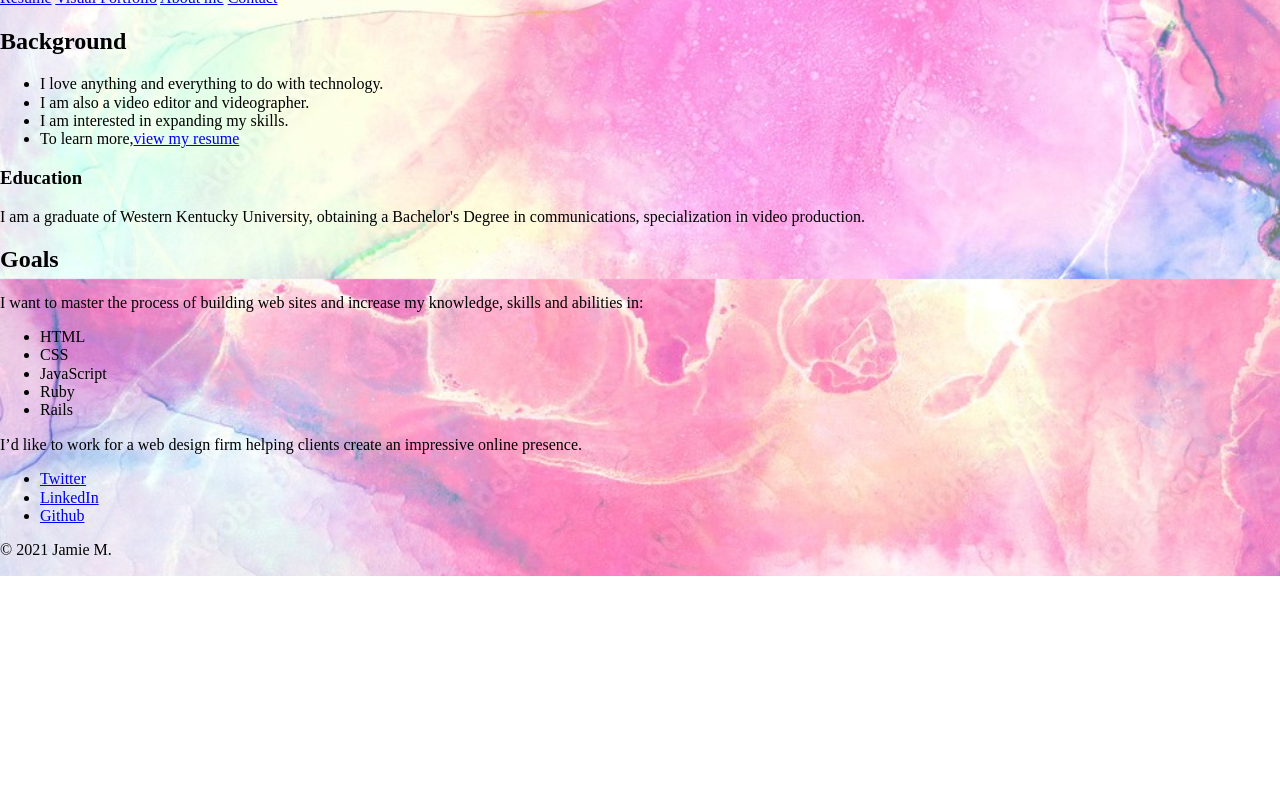
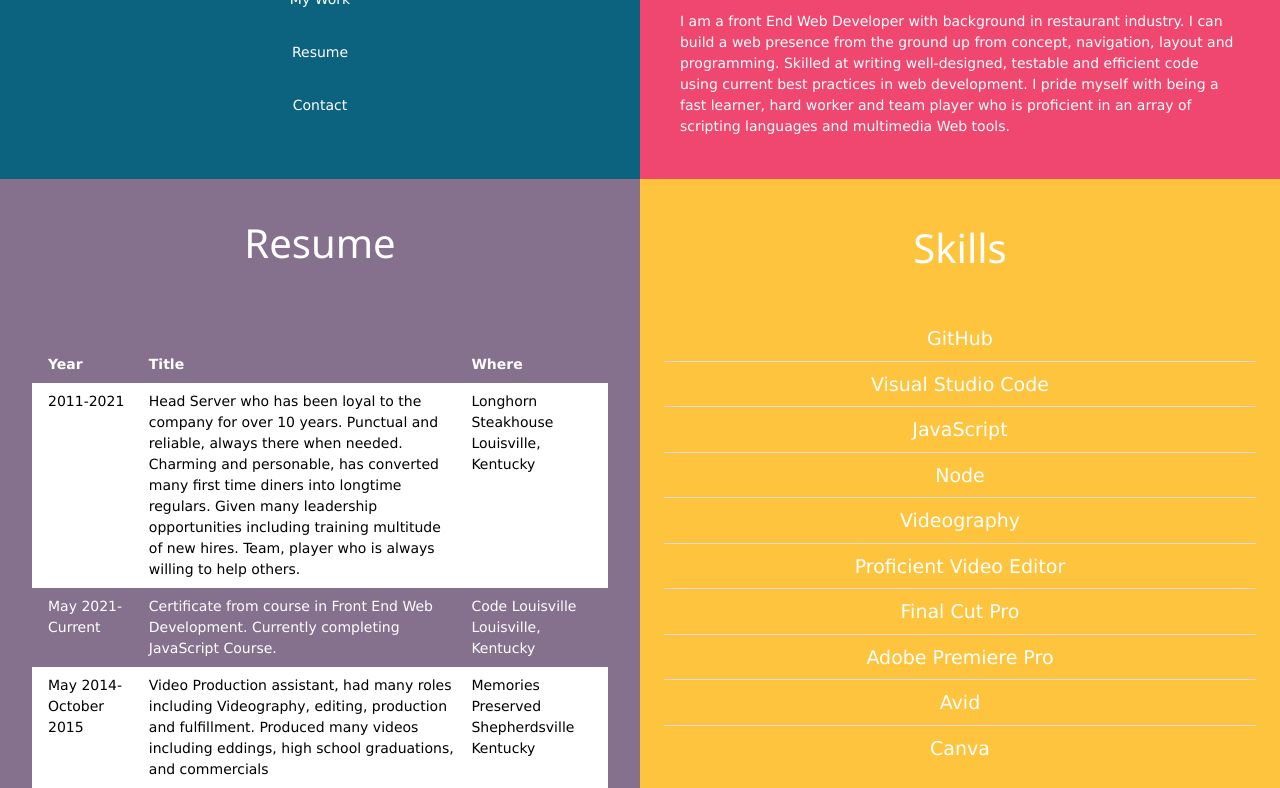
Before and after one commit to grund22/Portfolio, a plain HTML site: page index.html in a window 1280 px wide. Shown: the part 521-1309 px from the top of the page. Before the commit the page ends 1097 px from the top, so only its background shows below. Drawn offline with Linux system fonts and the light colour scheme.

Commit message:
GIT PAGE

```diff
--- a/index.html
+++ b/index.html
@@ -1,108 +1,190 @@
 <!DOCTYPE html>
-<html lang="en">
-
+<html>
 <title>Jamie McMahan</title>
 <meta charset="UTF-8">
-<meta http-equiv="X-UA-Compatible" content="IE=edge">
-<meta name="viewport" content="width=device-width, initial-scale=1.0">
-<!--Links to css,fonts, all kind of styles ---->
-<link rel="stylesheet" href="css/normalize.css">
-<link rel="stylesheet" href="css/style.css">
-
-
-<body>
-    <style>
-        body {
-            background-image: url('img/background3.jpg');
-            background-repeat: no-repeat;
-            background-attachment: fixed;
-            background-size: 100% 100%;
-        }
-    </style>
-
-    <header>
+<meta name="viewport" content="width=device-width, initial-scale=1">
+<link rel="stylesheet" href="css/css.css">
 
 
 
-        <div class="dropdown">
-            <button class="dropbtn"> <img src="img\logo.png" alt="Jamie McMahan logo" class="profile-img" onClick="alert('Thanks for checking out my page!')">
-    </button>
-            <div class="dropdown-content">
-                <a href="Resume.pdf">Resume</a>
-                <a href="portfolio.html">Visual Portfolio</a>
-                <a href="About me.html">About me</a>
-                <a href="contact.html">Contact</a>
+<body class="w3-content" style="max-width:1300px">
+
+    <!-- First Grid: Logo & About -->
+    <div class="w3-half w3-black w3-container w3-center" style="height:700px">
+        <div class="w3-padding-64">
+            <br>
+            <br>
+            <br>
+            <h1><img src="img/logo.png" alt="Jamie McMahan logo" style=width:51%></h1>
+        </div>
+        <div class="w3-padding-50">
+            <a href="home.html" class="w3-button w3-black w3-block w3-hover-blue-grey w3-padding-16">Home</a>
+            <a href="home.html" class="w3-button w3-black w3-block w3-hover-teal w3-padding-16">My Work</a>
+            <a href="resume.pdf" class="w3-button w3-black w3-block w3-hover-dark-grey w3-padding-16">Resume</a>
+            <a href="<h1>resume</h1" class="w3-button w3-black w3-block w3-hover-brown w3-padding-16">Contact</a>
+        </div>
+    </div>
+    <div class="w3-half w3-blue-grey w3-container" style="height:700px">
+        <div class="w3-padding-64 w3-center">
+            <h1>About Me</h1>
+            <img src="img/me.jpg" class="headshot" alt="Jamie" style="width:50%; ">
+            <br> <br>
+            <div class=" w3-left-align w3-padding-large ">
+                <p>I am a front end web developer who always had a passion for technology. Whether it be video production or canva designs, I constantly seek to fill the creative hole that technology often fills.</p>
+                <p>I am a front End Web Developer with background in restaurant industry. I can build a web presence from the ground up from concept, navigation, layout and programming. Skilled at writing well-designed, testable and efficient code using
+                    current best practices in web development. I pride myself with being a fast learner, hard worker and team player who is proficient in an array of scripting languages and multimedia Web tools.</p>
             </div>
         </div>
+    </div>
 
-        </nav>
 
-    </header>
 
-    <main>
+    <!---Second Grid: Work & Resume--->
 
-        <div class="card">
-            <h2 class="card-title">Background </h2>
 
-            <ul>
-                <li> I love anything and everything to do with technology. </li>
-                <li>I am also a video editor and videographer.</li>
-                <li>I am interested in expanding my skills.</li>
-                <li>To learn more,<a href="Resume.pdf">view my resume</a> </li>
+    <div class="w3-half w3-indigo w3-container " style="min-height:700px ">
+        <div class="w3-padding-64 w3-center ">
+            <h1>Resume</h1>
+            <div class="w3-container w3-responsive">
+                <table class="w3-table ">
+                    <tr>
+                        <th>Year</th>
+                        <th>Title</th>
+                        <th>Where</th>
+                    </tr>
+                    <tr class="w3-white ">
+                        <td>2011-2021</td>
+                        <td>Head Server who has been loyal to the company for over 10 years. Punctual and reliable, always there when needed. Charming and personable, has converted many first time diners into longtime regulars. Given many leadership opportunities
+                            including training multitude of new hires. Team, player who is always willing to help others.
+                        </td>
+                        <td> Longhorn Steakhouse Louisville, Kentucky</td>
+
+
+                    </tr>
+                    <tr>
+                        <td>May 2021-Current</td>
+                        <td>Certificate from course in Front End Web Development. Currently completing JavaScript Course.</td>
+                        <td> Code Louisville Louisville, Kentucky</td>
+                    </tr>
+                    <tr class="w3-white ">
+                        <td>May 2014- October 2015
+                        </td>
+                        <td>Video Production assistant, had many roles including Videography, editing, production and fulfillment. Produced many videos including eddings, high school graduations, and commercials</td>
+                        <td>Memories Preserved Shepherdsville Kentucky</td>
+
+                    </tr>
+                    <tr>
+                        <td>March 2011- December 2011 </td>
+                        <td>Production intern who assisted several different shoots: set up components of set and the production. Contributed to a number of productions that High Five produced including: Americana Music Awards, Grand Ole Opry Show, Country
+                            Music Awards.</td>
+                        <td>High Five Entertainment Nashville Tennessee </td>
+                    </tr>
+                    <tr class="w3-white ">
+                        <td>December 2009 - April 2010</td>
+                        <td>Selected from thousands of applicants, underwent a rigorous hiring and training process to be selected as a Disney Sales Associate at Hollywood Studios at four different locations.
+                            <td>Disney World Orlando, Florida</td>
+                    </tr>
+                    <tr class="w3-hide-medium ">
+                        <br>
+                        <td>2007-2011</td>
+                        <br>
+                        <td> Bachelor Degree of Fine Arts </td>
+                        <td>Western Kentucky University Bowling Green, Kentucky</td>
+                        <br>
+                    </tr>
+                </table>
+            </div>
+        </div>
+    </div>
+
+
+    <div class="w3-half w3-red w3-container" style="min-height: 1015px ">
+        <div class="w3-row-padding ">
+            <ul class="w3-ul w3-center ">
+                <br>
+                <h1>Skills</h1>
+                <br>
+                <li>GitHub</li>
+                <li>Visual Studio Code</li>
+                <li>JavaScript</li>
+                <li>Node</li>
+                <li>Videography</li>
+                <li>Proficient Video Editor</li>
+                <li>Final Cut Pro</li>
+                <li>Adobe Premiere Pro</li>
+                <li>Avid</li>
+                <li>Canva</li>
+            </ul>
+            <br>
+            <br>
+            <br>
+
+            <div class="w3-container w3-center ">
+                <h1>Projects</h1>
+                <br>
+                <br>
+                <br>
+            </div>
+            <div class="w3-col s4 ">
+                <a href="https://github.com/grund22/Portfolio"><img src="img/git.jpg " style="width:100% ">
+            </div>
+            <div class="w3-col s4 ">
+                <a href="https://www.youtube.com/user/grund233"> <img src="img/youtube.jpg " style="width:100% ">
+            </div>
+            <div class="w3-col s4 ">
+                <a href="canva.html "><img src="img/canva.jpg " alt="Canva logo " style="width:100% ">
+            </div>
+        </div>
+    </div>
+    <br>
+
+
+    <!--Third Grid: Swing By & Contact --->
+
+    <div class="w3-row " id="contact ">
+        <div class="w3-half w3-dark-grey w3-container w3-center " style="height:700px ">
+            <div class="w3-padding-64 ">
+                <h1>Swing By</h1>
+            </div>
+            <ul class="w3-ul w3-center ">
+                <li><a href="https://www.facebook.com/jamie.grund/" class="social Facebook ">Facebook</a></li>
+                <li><a href="https://www.linkedin.com/in/jamie-mcmahan-6b6687b7/ " class="social linkedin ">LinkedIn</a></li>
+                <li>
+                    <a href="https://github.com/grund22/Portfolio" class=" social github ">Github</a>
+                </li>
             </ul>
         </div>
 
 
-        <div class="card">
-            <h3 class="card-title">Education </h3>
 
-            <p>I am a graduate of Western Kentucky University, obtaining a Bachelor's Degree in communications, specialization in video production.</p>
+        <div class="w3-half w3-teal w3-container w3-center " style="height:700px ">
+            <div class="w3-padding-64 w3-padding-large ">
+                <h1>Contact</h1>
+                <p class="w3-opacity ">GET IN TOUCH</p>
+                <form class="w3-container w3-card w3-padding-32 w3-white w3-left-align " action="/action_page.php " target="_blank ">
+                    <div class="w3-section ">
+                        <label>Name</label>
+                        <input class="w3-input " style="width:100%; " type="text " required name="Name ">
+                    </div>
+                    <div class="w3-section ">
+                        <label>Email</label>
+                        <input class="w3-input " style="width:100%; " type="text " required name="Email ">
+                    </div>
+                    <div class="w3-section ">
+                        <label>Message</label>
+                        <input class="w3-input " style="width:100%; " type="text " required name="Message ">
+                    </div>
+                    <button type="submit " class="w3-button w3-teal w3-right ">Send</button>
+                </form>
+            </div>
+        </div>
+    </div>
 
-        </div>
-        <!-- .card end -->
+    <!-- Footer -->
+    <footer class="w3-container w3-black w3-padding-16 ">
+        <p>Powered by <a href="https://www.w3schools.com/w3css/default.asp " target="_blank ">w3.css</a></p>
+    </footer>
 
-        <div class="card">
-
-            <h2 class="card-title">Goals</h2>
-
-            <p>I want to master the process of building web sites and increase my knowledge, skills and abilities in:</p>
-
-            <ul class="skills">
-                <li>HTML</li>
-                <li>CSS</li>
-                <li>JavaScript</li>
-                <li>Ruby</li>
-                <li>Rails</li>
-            </ul>
-
-            <p>I’d like to work for a web design firm helping clients create an impressive online presence.</p>
-
-        </div>
-        <!-- .card end -->
-
-    </main>
-
-    <div>
-
-        <ul>
-            <li><a href="#" class="social twitter">Twitter</a></li>
-            <li><a href="#" class="social linkedin">LinkedIn</a></li>
-            <li><a href="#" class="social github">Github</a></li>
-        </ul>
-        </ul>
-
-    </div>
-    <footer class="footer">
-
-        <div class="footer--content">
-
-            <p>&copy; 2021 Jamie M.</p>
-
-        </div>
-
-
-
-    </footer>
 </body>
 
 </html>
```
Also changed, not shown: home.html (deleted, +0 -190 lines), 1 other file.
